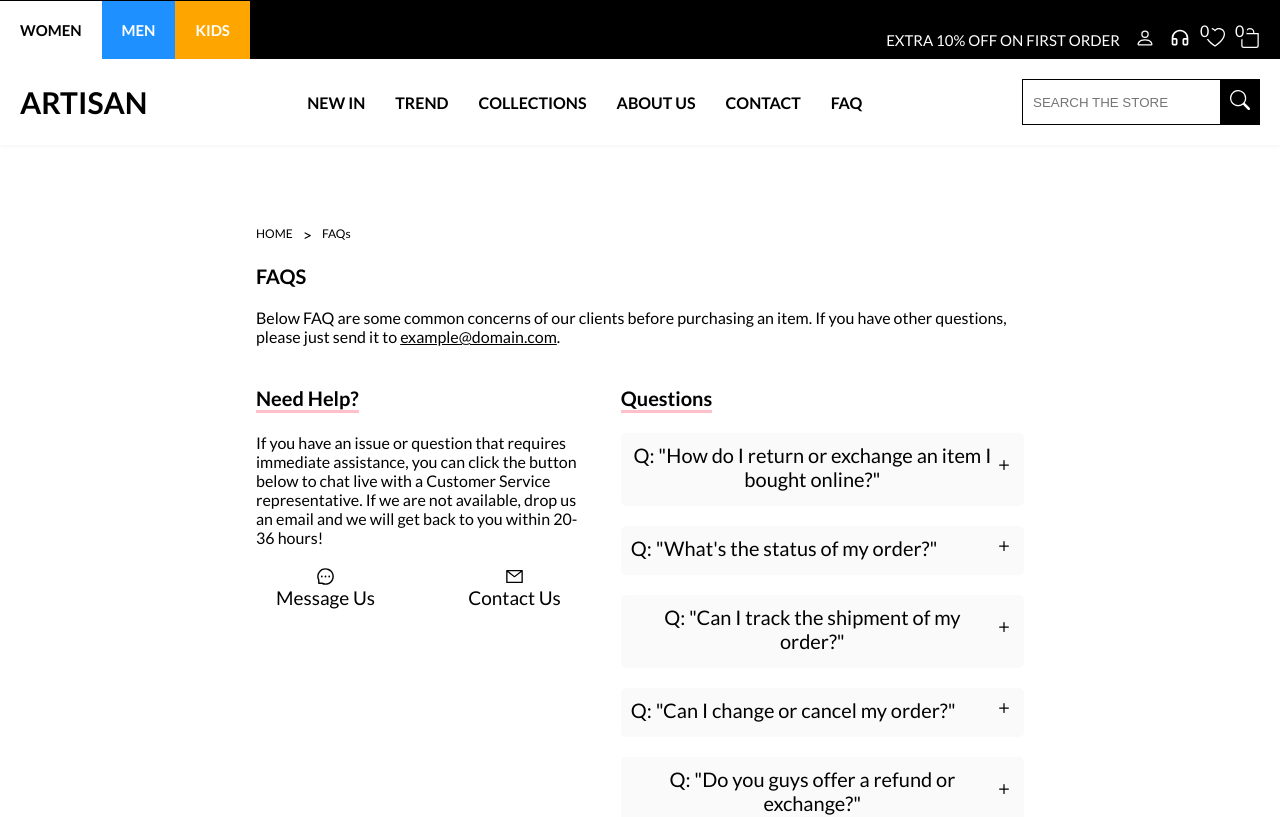
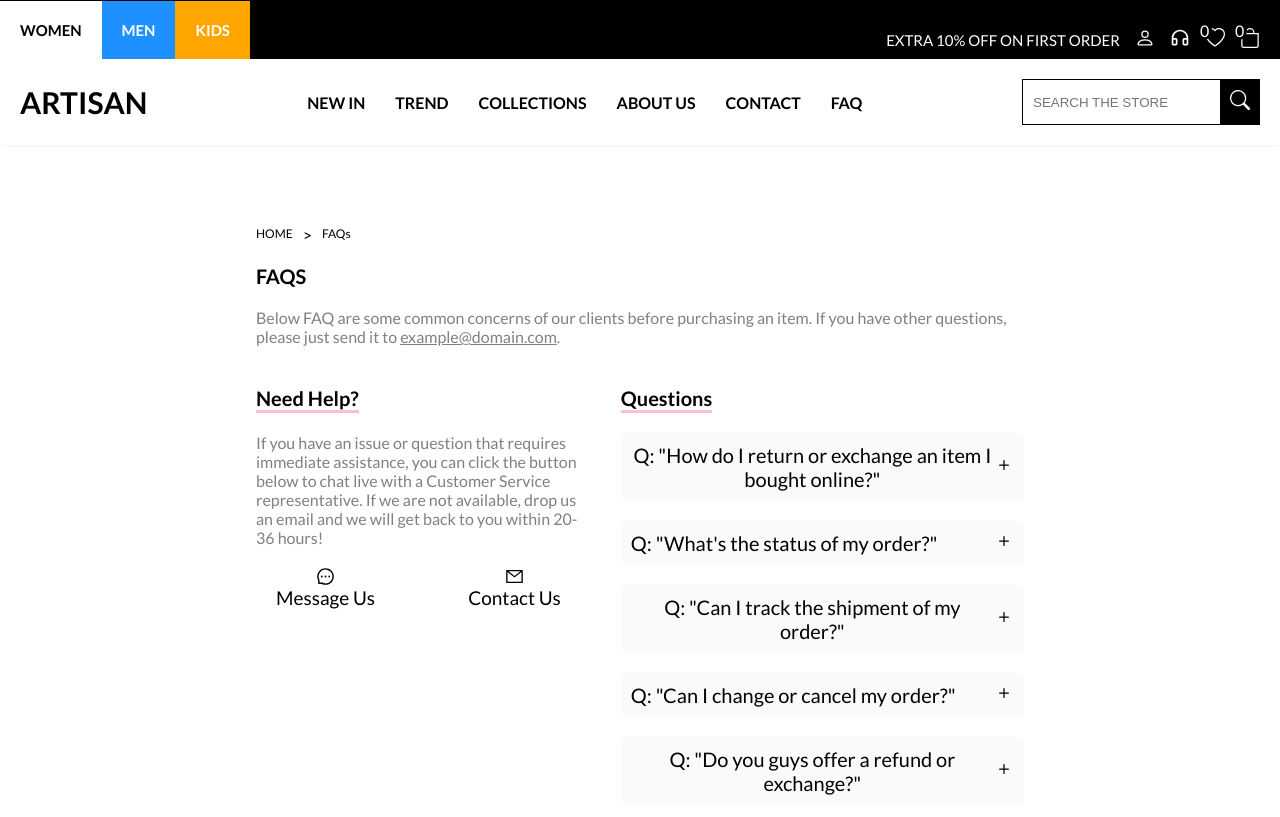
Before and after one commit to CoreyRobinsonDev/ecommerce, a Next.js app: page /faq in a window 1280 px wide. Shown: the top 817 px of the page. Built offline with nearby package versions, Linux system fonts and the light colour scheme.

Commit message:
updated faq and footer styles

```diff
--- a/pages/faq.tsx
+++ b/pages/faq.tsx
@@ -31,11 +31,11 @@ const FAQ = () => {
         </span>
         <h1 className={styles.title}>FAQS</h1>
       </header>
-      <p>Below FAQ are some common concerns of our clients before purchasing an item. If you have other questions, please just send it to <a href="#" className={styles.underline}>example@domain.com</a>.</p>
+      <p className={styles.text}>Below FAQ are some common concerns of our clients before purchasing an item. If you have other questions, please just send it to <a href="#" className={styles.underline}>example@domain.com</a>.</p>
       <section className={styles.content_container}>
         <div>
           <h2 className={styles.content__title}>Need Help?</h2>
-          <p>If you have an issue or question that requires immediate assistance, you can click the button below to chat live with a Customer Service representative. If we are not available, drop us an email and we will get back to you within 20-36 hours!</p>
+          <p className={styles.text}>If you have an issue or question that requires immediate assistance, you can click the button below to chat live with a Customer Service representative. If we are not available, drop us an email and we will get back to you within 20-36 hours!</p>
           <div className={styles.content__contact_container}>
             <a href="#">
               <AiOutlineMessage/>
@@ -66,7 +66,7 @@ function Card({question, answer}: {question: string, answer: string}) {
     <motion.span
       className={styles.card__question}
       transition={{type: "tween"}}
-      animate={isOpen ? {borderBottom: "1px solid"} : {borderBottom: "1px transparent"}}
+      animate={isOpen ? {borderBottom: "1px solid", paddingBottom: ".5rem"} : {borderBottom: "1px transparent", paddingBottom: 0}}
     ><p>{`Q: "${question}"`}</p> <p>{isOpen ? <BiMinus /> : <BsPlus />}</p></motion.span>
     <motion.p
       className={styles.card__answer}
--- a/styles/faq.module.css
+++ b/styles/faq.module.css
@@ -19,8 +19,12 @@
   margin: 2rem 0;
 }
 
+.text {
+  color: gray;
+}
+
 .underline {
-  color: black;
+  color: gray;
   text-decoration: underline;
 }
 
@@ -75,12 +79,13 @@
   align-items: center;
   width: 100%;
   font-size: 2rem;
-  padding-bottom: .5rem;
 }
 
 .card__answer {
   display: none;
   opacity: 0;
+  color: gray;
+  padding-top: 2rem;
 }
 
 @media only screen and (max-width: 900px) {
--- a/styles/footer.module.css
+++ b/styles/footer.module.css
@@ -145,4 +145,8 @@
   .links_container {
     border: none;
   }
+
+  .newsletter {
+    flex: 0 1 90vw;
+  }
 }
```
